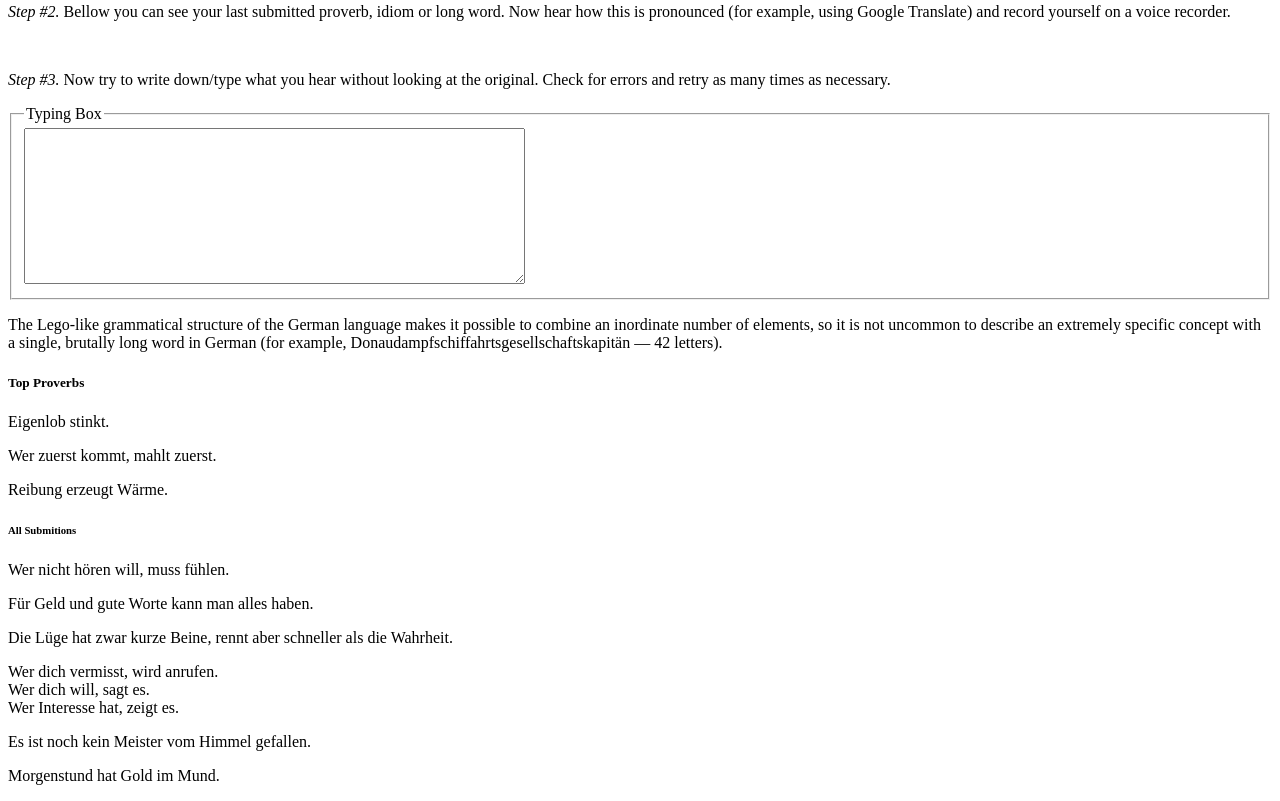
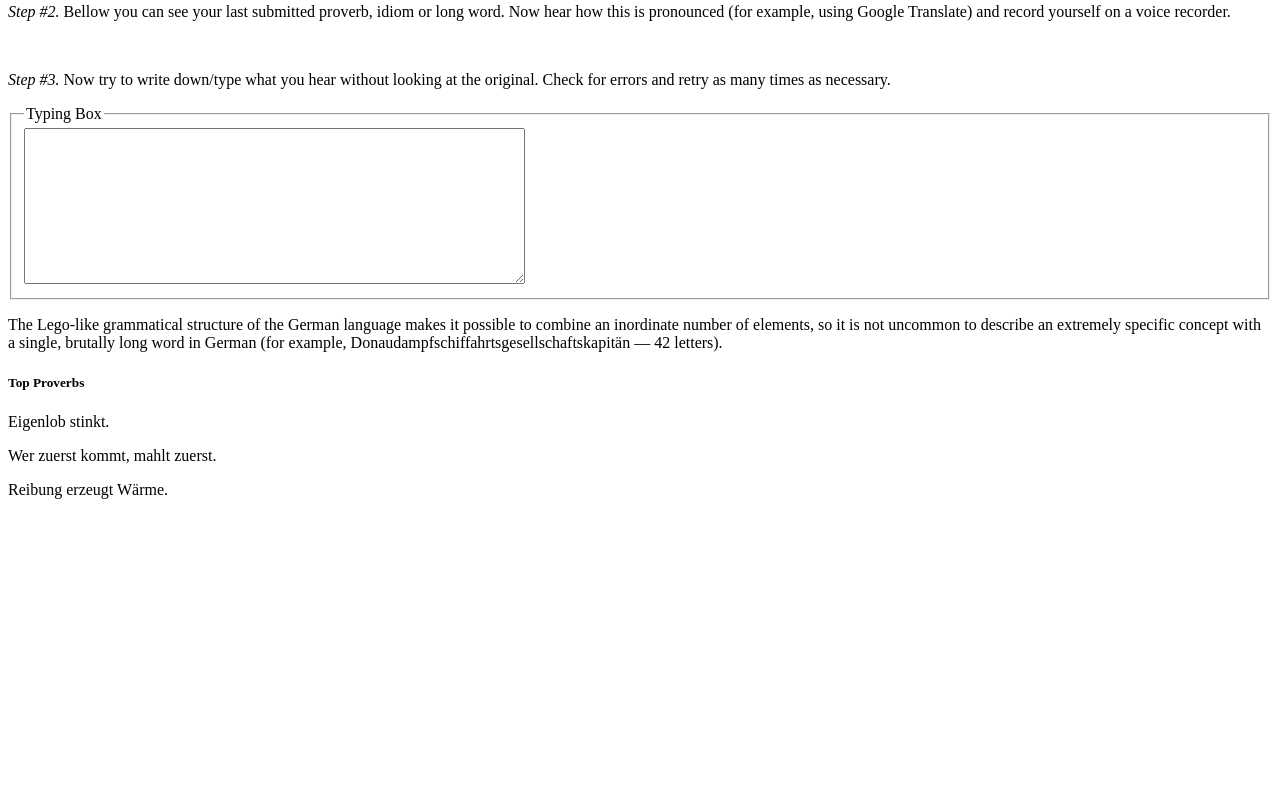
Before and after one commit to minovv/proverbium, a plain HTML site: page index.html in a window 1280 px wide. Shown: the part 403-1204 px from the top of the page. After the commit the page ends 918 px from the top, so only its background shows below. Drawn offline with Linux system fonts and the light colour scheme.

```diff
--- a/index.html
+++ b/index.html
@@ -85,7 +85,7 @@
 				</div>
 			</div>
 
-		<div id="all-proverbs">
+		<template id="all-proverbs">
 			<h6>All Submitions</h6>
 			<div class="proverb">
 				<p>Wer nicht hören will, muss fühlen.</p>
@@ -105,8 +105,8 @@
 			</div>
 			<div class="proverb">
 				<p>Morgenstund hat Gold im Mund.</p>
-		</div>
-		</div>
+			</div>
+		</template>
 	</div>
 </body>
 </html>
```
